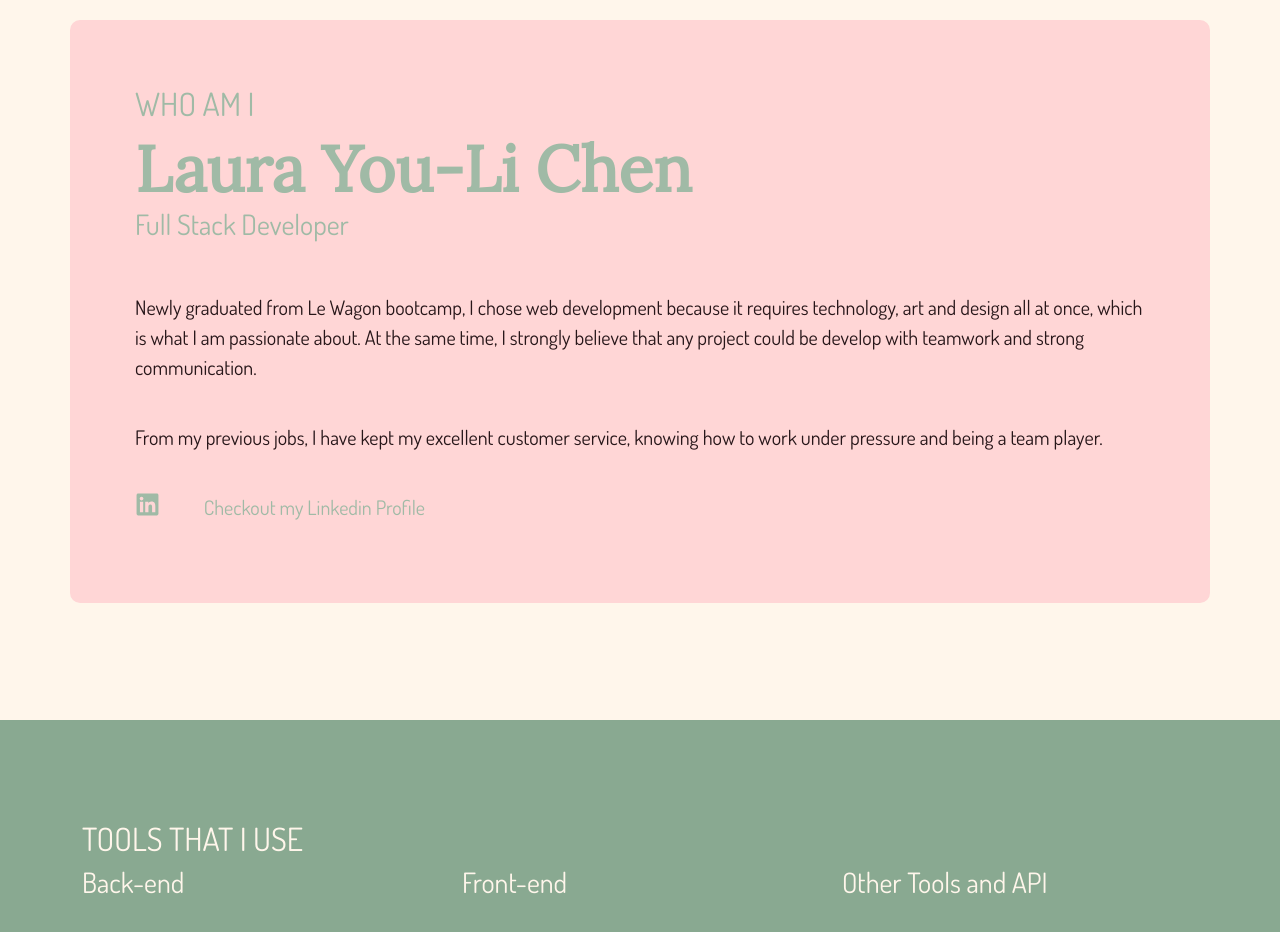
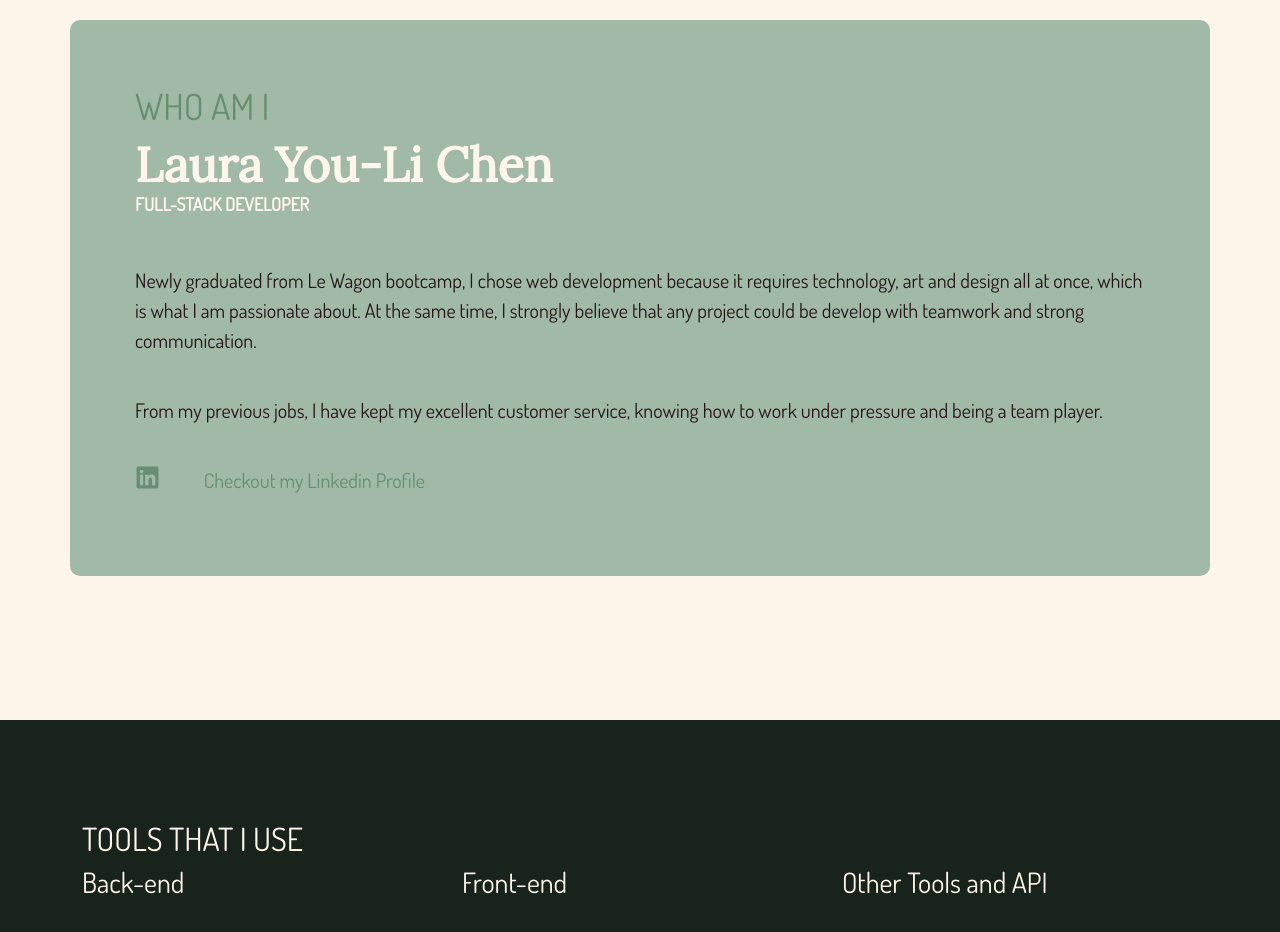
Before and after one commit to lauraylchen/lauraylchen-portfolio, a Gatsby site: page / in a window 1280 px wide. Shown: the part 880-1812 px from the top of the page. Built offline with nearby package versions, Linux system fonts and the light colour scheme; Gatsby itself is replaced by a stand-in of ours.

Commit message:
Changed the colors of my portfolio

```diff
--- a/src/pages/about.js
+++ b/src/pages/about.js
@@ -7,7 +7,7 @@ export default function About() {
       <div className='about-text'>
         <h2>WHO AM I</h2>
         <h1>Laura You-Li Chen</h1>
-        <h3>Full Stack Developer</h3>
+        <h3>FULL-STACK DEVELOPER</h3>
         <p>
           Newly graduated from Le Wagon bootcamp, I chose web development because
           it requires technology, art and design all at once, which is what I am
--- a/src/pages/header.js
+++ b/src/pages/header.js
@@ -1,6 +1,6 @@
 import React from 'react'
 import Navbar from "../components/navbar"
-// import profile from "../images/profile.png"
+import profile from "../images/profile.png"
 
 export default function Header() {
   return (
@@ -14,7 +14,7 @@ export default function Header() {
               <h2>Hi, that's Me!</h2>
 
               <div className='pink-image'>
-                <img src="../images/profile.png" alt="Portrait of Laura"/>
+                <img src={profile} alt="Portrait of Laura"/>
 
                 <div className='vertical-text'>
                   <h3>FULL-STACK</h3>
--- a/src/styles/components/navbar.css
+++ b/src/styles/components/navbar.css
@@ -7,12 +7,13 @@
 }
 
 #navbar a {
-  color: #271619;
-  font-weight: bold;
+  color: #7D6B58;
+  font-weight: bolder;
+  font-size: 20px;
 }
 
 #navbar a:hover {
-  color: #89A991;
+  color: #271619;
 }
 
 #navbar .navbar-links {
--- a/src/styles/pages/about.css
+++ b/src/styles/pages/about.css
@@ -1,6 +1,15 @@
 @media (min-width: 992px) {
   .about-text h1 {
-    font-size: 64px;
+    font-size: 48px;
+  }
+
+  .about-text h2 {
+    font-size: 36px;
+  }
+
+  .about-text h3 {
+    font-size: 18px;
+    font-weight: bolder;
   }
 }
 
@@ -34,15 +43,18 @@
 }
 
 .about-text {
-  background-color: #FFD6D6;
+  background-color: #A0BAA7;
   padding: 65px;
   border-radius: 10px;
 }
 
+.about-text h2 {
+  color: #678E72;
+}
+
 .about-text h1,
-.about-text h2,
 .about-text h3 {
-  color: #A0BAA6;
+  color: #FFF6EB;
 }
 
 .about-text h1 {
@@ -56,12 +68,12 @@
 
 .about-text a {
   text-decoration: none;
-  color: #A0BAA6;
+  color: #678E72;
 }
 
 .about-text a:hover {
   text-decoration: none;
-  color: #89A991;
+  color: #18231B;
 }
 
 .about-text svg {
--- a/src/styles/pages/technology.css
+++ b/src/styles/pages/technology.css
@@ -1,5 +1,5 @@
 #technology {
-  background-color: #89A991;
+  background-color: #18231B;
   padding: 100px 0;
 }
 
--- a/src/styles/style.css
+++ b/src/styles/style.css
@@ -16,7 +16,7 @@ h2, h3 {
   font-weight: 200;
 }
 
-p {
+p, a {
   font-family: 'Dosis', sans-serif;
   font-weight: 400;
 }
```
Also changed, not shown: static/admin/config.yml (+16 -16 lines), 1 other file.
